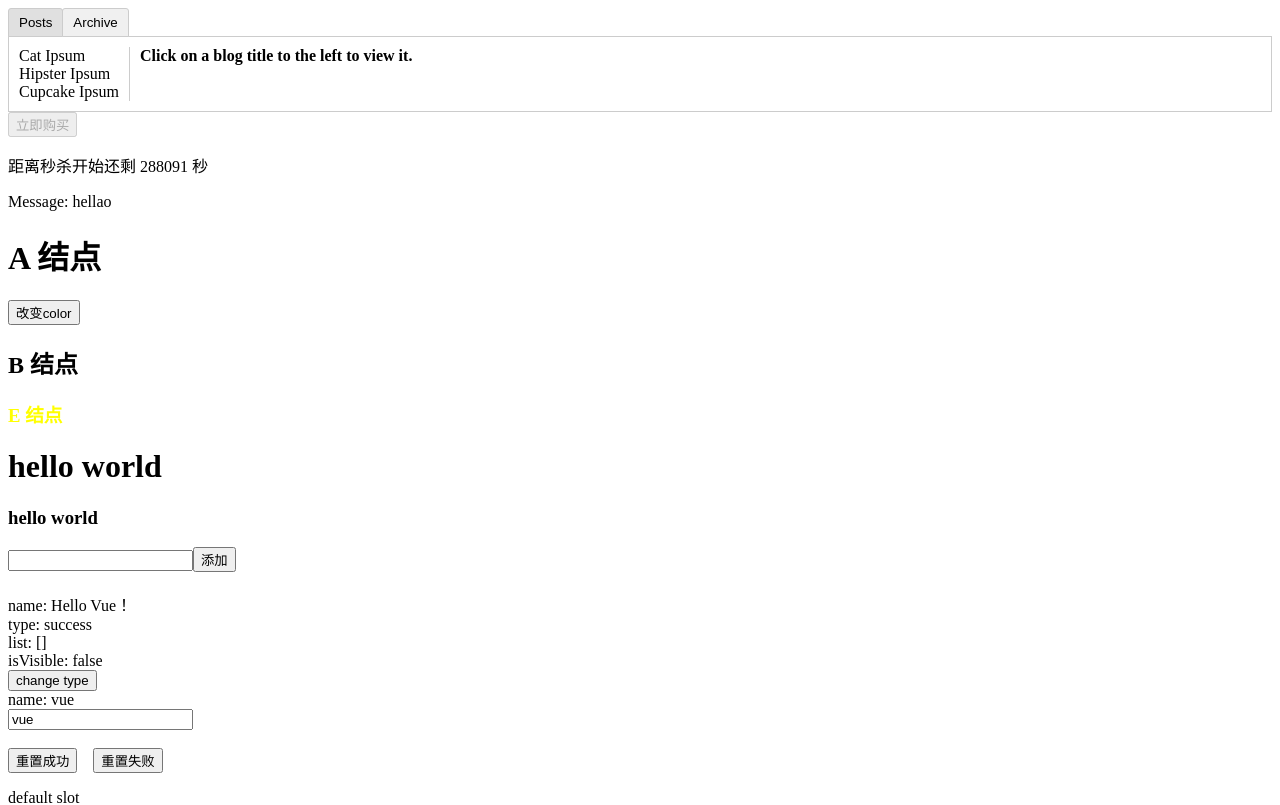
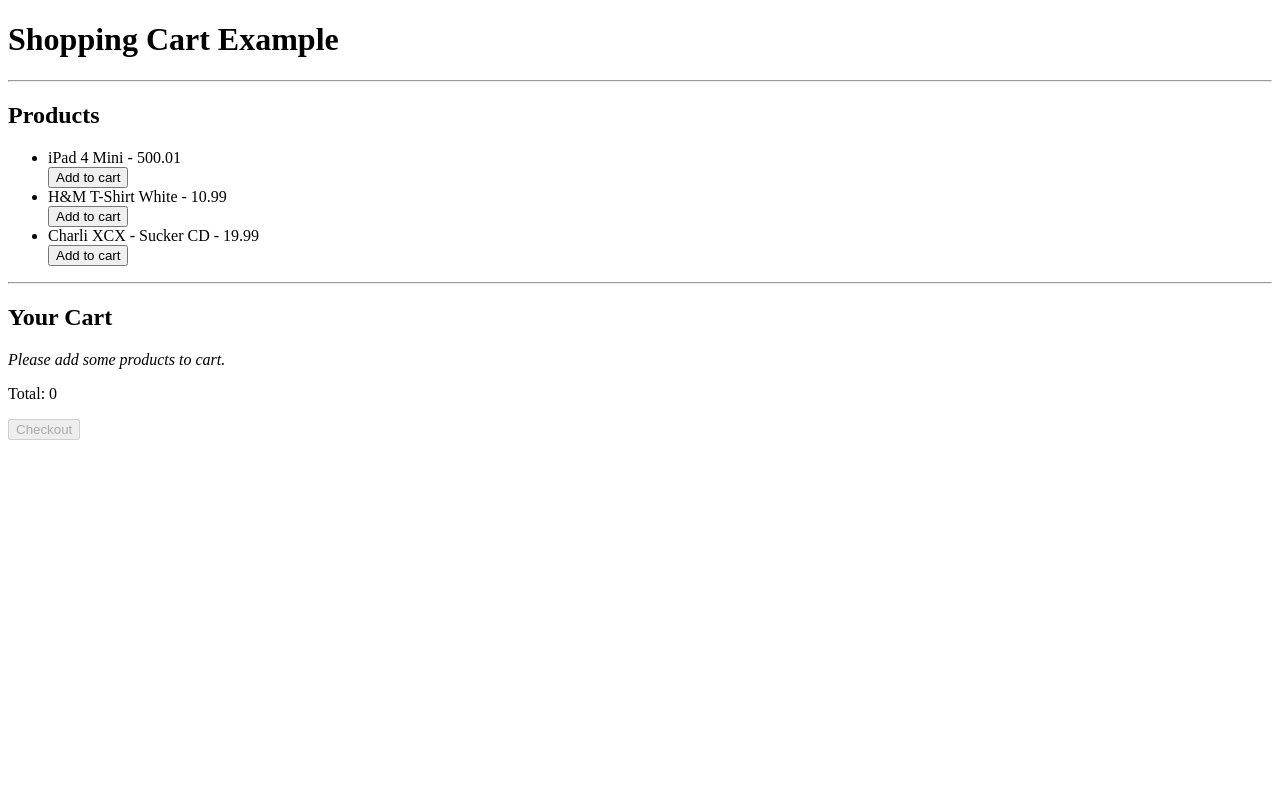
Before and after one commit to bellakongqn/vue-practice, a Vue app: page / in a window 1280 px wide. Shown: the top 805 px of the page. Built offline with nearby package versions, Linux system fonts and the light colour scheme.

Commit message:
购物车 vuex

```diff
--- a/package.json
+++ b/package.json
@@ -10,7 +10,8 @@
   "dependencies": {
     "core-js": "^2.6.5",
     "moment": "^2.24.0",
-    "vue": "^2.6.10"
+    "vue": "^2.6.10",
+    "vuex": "^3.1.1"
   },
   "devDependencies": {
     "@vue/cli-plugin-babel": "^3.11.0",
--- /dev/null
+++ b/src/App1.vue
@@ -0,0 +1,27 @@
+<template>
+    <div id="app">
+        <h1>Shopping Cart Example</h1>
+        <hr>
+        <h2>Products</h2>
+        <ProductList/>
+        <hr>
+        <ShoppingCart/>
+    </div>
+</template>
+
+<script>
+import ProductList from './components/ProductList'
+import ShoppingCart from './components/ShoppingCart'
+export default {
+    components:{
+        ProductList,
+        ShoppingCart,
+
+    }
+
+}
+</script>
+
+<style scoped>
+
+</style>
--- /dev/null
+++ b/src/api/shop.js
@@ -0,0 +1,23 @@
+/**
+ * Mocking client-server processing
+ */
+const _products = [
+    {"id": 1, "title": "iPad 4 Mini", "price": 500.01, "inventory": 2},
+    {"id": 2, "title": "H&M T-Shirt White", "price": 10.99, "inventory": 10},
+    {"id": 3, "title": "Charli XCX - Sucker CD", "price": 19.99, "inventory": 5}
+  ]
+
+  export default {
+    getProducts (cb) {
+      setTimeout(() => cb(_products), 100)
+    },
+
+    buyProducts (products, cb, errorCb) {
+      setTimeout(() => {
+        // simulate random checkout failure.
+        (Math.random() > 0.5 || navigator.userAgent.indexOf('PhantomJS') > -1)
+          ? cb()
+          : errorCb()
+      }, 100)
+    }
+  }
--- /dev/null
+++ b/src/components/ProductList.vue
@@ -0,0 +1,42 @@
+<template>
+  <ul>
+    <li
+      v-for="product in products"
+      :key="product.id">
+      {{ product.title }} - {{ product.price | currency }}
+      <br>
+      <button
+        :disabled="!product.inventory"
+        @click="addProductToCart(product)">
+        Add to cart
+      </button>
+    </li>
+  </ul>
+</template>
+
+<script>
+import { mapState, mapActions } from 'vuex'
+
+export default {
+//   从store中读取状态在组件内展示
+//     count () {
+//       return this.$store.state.count
+//     }
+//   我们可以使用 mapState 辅助函数帮助我们生成计算属性
+  computed: mapState({
+    //   获取products中的所有产品all:[]
+    products: state => state.products.all
+  }),
+// 你在组件中使用 this.$store.dispatch('xxx') 分发 action，
+// 或者使用 mapActions 辅助函数将组件的 methods 映射为 store.dispatch 调用（需要先在根节点注入 store）：
+// 点击按钮添加进购物车，调取购物车的addProductToCart
+  methods: mapActions('cart', [
+    'addProductToCart'
+  ]),
+
+//   页面创建时获取所有产品数据
+  created () {
+    this.$store.dispatch('products/getAllProducts')
+  }
+}
+</script>
--- /dev/null
+++ b/src/components/ShoppingCart.vue
@@ -0,0 +1,41 @@
+<template>
+  <div class="cart">
+    <h2>Your Cart</h2>
+    <p v-show="!products.length"><i>Please add some products to cart.</i></p>
+    <ul>
+      <li
+        v-for="product in products"
+        :key="product.id">
+        {{ product.title }} - {{ product.price | currency }} x {{ product.quantity }}
+      </li>
+    </ul>
+    <p>Total: {{ total | currency }}</p>
+    <p><button :disabled="!products.length" @click="checkout(products)">Checkout</button></p>
+    <p v-show="checkoutStatus">Checkout {{ checkoutStatus }}.</p>
+  </div>
+</template>
+
+<script>
+import { mapGetters, mapState } from 'vuex'
+
+export default {
+
+    // 获取初始数据
+  computed: {
+    ...mapState({
+      checkoutStatus: state => state.cart.checkoutStatus
+    }),
+    // 获取购物车内初始商品及初始价格
+    ...mapGetters('cart', {
+      products: 'cartProducts',
+      total: 'cartTotalPrice'
+    })
+  },
+  methods: {
+    //   结算
+    checkout (products) {
+      this.$store.dispatch('cart/checkout', products)
+    }
+  }
+}
+</script>
--- a/src/main.js
+++ b/src/main.js
@@ -1,13 +1,11 @@
 import Vue from 'vue'
-import App from './App.vue'
+import App from './App1.vue'
+import store from './store/index'
 
 Vue.config.productionTip = false
 
 new Vue({
-  render: h => h(App),
-}).$mount('#app')
-
-// createElement 函数是用来生成 HTML DOM 元素的
-// render: function (createElement) {
-//   return createElement(App);
-// }
+  el: '#app',
+  store,
+  render: h => h(App)
+})
--- /dev/null
+++ b/src/store/index.js
@@ -0,0 +1,13 @@
+import Vue from 'vue'
+import Vuex from 'vuex'
+import cart from './modules/cart'
+import products from './modules/products'
+
+Vue.use(Vuex)
+
+export default new Vuex.Store({
+  modules: {
+    cart,
+    products
+  }
+})
--- /dev/null
+++ b/src/store/modules/cart.js
@@ -0,0 +1,99 @@
+import shop from '../../api/shop'
+
+const state = {
+    items: [],
+    checkoutStatus: null
+}
+
+// 通用方法
+const getters = {
+    // 购物车内商品 对于模块内部的 getter，根节点状态会作为第三个参数暴露出来：
+    cartProducts: (state, getters, rootState) => {
+      return state.items.map(({ id, quantity }) => {
+        const product = rootState.products.all.find(product => product.id === id)
+        return {
+          title: product.title,
+          price: product.price,
+          quantity
+        }
+      })
+    },
+
+    // 购物车内商品价格
+    cartTotalPrice: (state, getters) => {
+      return getters.cartProducts.reduce((total, product) => {
+        return total + product.price * product.quantity
+      }, 0)
+    }
+  }
+
+
+//   actions
+  const actions = {
+    checkout ({ commit, state }, products) {
+      const savedCartItems = [...state.items]
+      commit('setCheckoutStatus', null)
+      // empty cart
+      commit('setCartItems', { items: [] })
+      shop.buyProducts(
+        products,
+        () => commit('setCheckoutStatus', 'successful'),
+        () => {
+          commit('setCheckoutStatus', 'failed')
+          // rollback to the cart saved before sending the request
+          commit('setCartItems', { items: savedCartItems })
+        }
+      )
+    },
+
+    // 添加商品进入购物车
+    addProductToCart ({ state, commit }, product) {
+        // 先将支付状态支置null
+      commit('setCheckoutStatus', null)
+    //   判断商品库存是否大于0
+      if (product.inventory > 0) {
+        //  找出购物车内与新增商品id相同的数据
+        const cartItem = state.items.find(item => item.id === product.id)
+        if (!cartItem) {
+            // 新增一种未添加过的商品
+          commit('pushProductToCart', { id: product.id })
+        } else {
+            // 添加过的商品，增加商品数量
+          commit('incrementItemQuantity', cartItem)
+        }
+        // 从商品里移除一个商品数量 全局中提交action 增加root:true
+        commit('products/decrementProductInventory', { id: product.id }, { root: true })
+      }
+    }
+  }
+
+// mutations
+const mutations = {
+    pushProductToCart (state, { id }) {
+      state.items.push({
+        id,
+        quantity: 1
+      })
+    },
+
+    incrementItemQuantity (state, { id }) {
+      const cartItem = state.items.find(item => item.id === id)
+      cartItem.quantity++
+    },
+
+    setCartItems (state, { items }) {
+      state.items = items
+    },
+
+    setCheckoutStatus (state, status) {
+      state.checkoutStatus = status
+    }
+  }
+
+  export default {
+    namespaced: true,
+    state,
+    getters,
+    actions,
+    mutations
+  }
--- /dev/null
+++ b/src/store/modules/products.js
@@ -0,0 +1,39 @@
+import shop from '../../api/shop'
+
+// initial state
+const state = {
+  all: []
+}
+
+// getters
+const getters = {}
+
+// actions
+const actions = {
+  getAllProducts ({ commit }) {
+    shop.getProducts(products => {
+      commit('setProducts', products)
+    })
+  }
+}
+
+// mutations
+const mutations = {
+  setProducts (state, products) {
+    state.all = products
+  },
+
+//   减去一条商品数量
+  decrementProductInventory (state, { id }) {
+    const product = state.all.find(product => product.id === id)
+    product.inventory--
+  }
+}
+
+export default {
+  namespaced: true,
+  state,
+  getters,
+  actions,
+  mutations
+}
```
Also changed, not shown: 1 other file (tests, documents, lock files or other folders).
